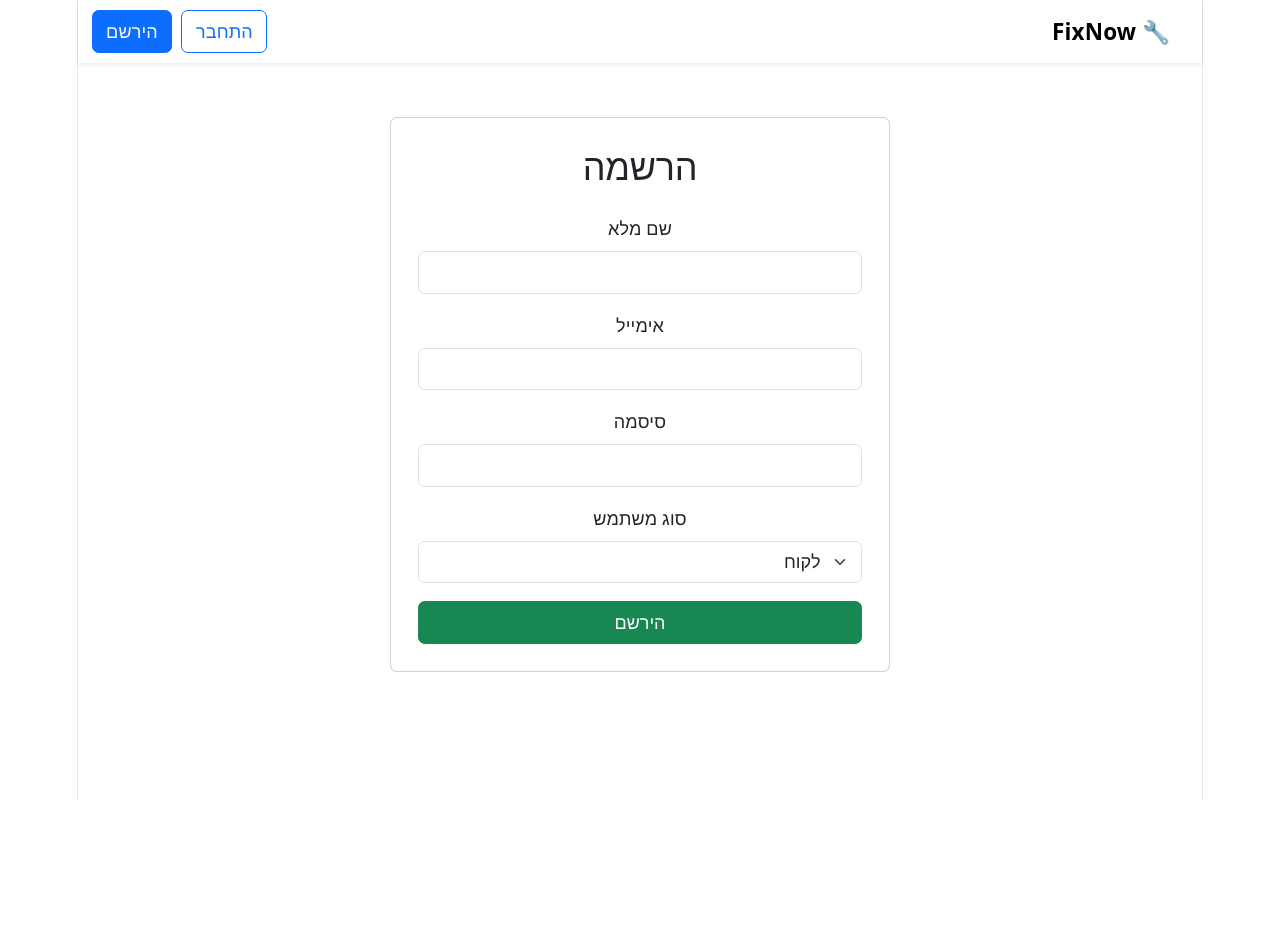
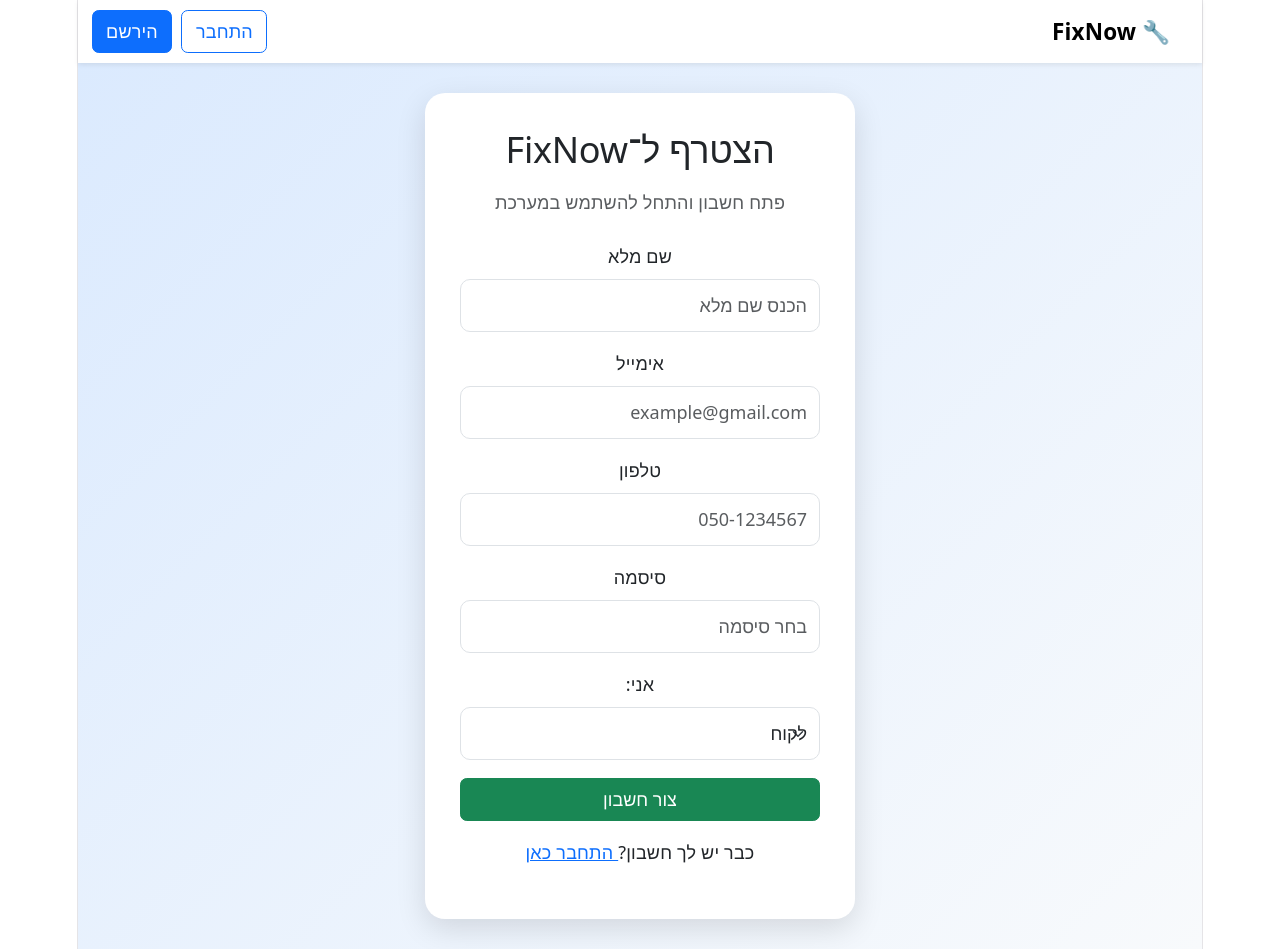
Before and after one commit to Yakir-vahav/FixNow, a React app in the folder frontend/: page /register in a window 1280 px wide. Before the commit the page ends 800 px from the top, so only its background shows below. Built offline with nearby package versions, Linux system fonts and the light colour scheme; the HTML template or start-up script is replaced by a standard one.

Commit message:
Add dynamic worker fields to register page

```diff
--- a/frontend/src/App.css
+++ b/frontend/src/App.css
@@ -18,3 +18,27 @@
   font-size: 45px;
   margin-bottom: 15px;
 }
+
+.auth-page {
+  min-height: calc(100vh - 70px);
+  display: flex;
+  justify-content: center;
+  align-items: center;
+  background: linear-gradient(135deg, #dbeafe, #f8fafc);
+  padding: 30px;
+}
+
+.auth-card {
+  width: 100%;
+  max-width: 430px;
+  background: white;
+  padding: 35px;
+  border-radius: 20px;
+  box-shadow: 0 10px 30px rgba(0, 0, 0, 0.12);
+}
+
+.auth-card input,
+.auth-card select {
+  border-radius: 10px;
+  padding: 12px;
+}
--- a/frontend/src/pages/Login.jsx
+++ b/frontend/src/pages/Login.jsx
@@ -1,22 +1,41 @@
+import { Link } from "react-router-dom";
+
 function Login() {
   return (
-    <div className="container mt-5" dir="rtl">
-      <div className="card p-4 mx-auto" style={{ maxWidth: "400px" }}>
-        <h2 className="text-center mb-4">התחברות</h2>
+    <div className="auth-page" dir="rtl">
+      <div className="auth-card">
+        <h2 className="text-center mb-3">ברוך הבא ל־FixNow</h2>
+        <p className="text-center text-muted mb-4">
+          התחבר כדי לנהל קריאות שירות
+        </p>
 
         <div className="mb-3">
           <label className="form-label">אימייל</label>
-          <input type="email" className="form-control" />
+          <input type="email" className="form-control" placeholder="example@gmail.com" />
         </div>
 
         <div className="mb-3">
           <label className="form-label">סיסמה</label>
-          <input type="password" className="form-control" />
+          <input type="password" className="form-control" placeholder="הכנס סיסמה" />
         </div>
 
-        <button className="btn btn-primary w-100">
+        <div className="d-flex justify-content-between mb-3">
+          <label>
+            <input type="checkbox" className="ms-1" />
+            זכור אותי
+          </label>
+
+          <a href="#" className="text-decoration-none">שכחת סיסמה?</a>
+        </div>
+
+        <button className="btn btn-primary w-100 mb-3">
           התחבר
         </button>
+
+        <p className="text-center">
+          אין לך חשבון?{" "}
+          <Link to="/register">הירשם כאן</Link>
+        </p>
       </div>
     </div>
   );
--- a/frontend/src/pages/Register.jsx
+++ b/frontend/src/pages/Register.jsx
@@ -1,35 +1,83 @@
+import { useState } from "react";
+import { Link } from "react-router-dom";
+
 function Register() {
+  const [role, setRole] = useState("לקוח");
+
   return (
-    <div className="container mt-5" dir="rtl">
-      <div className="card p-4 mx-auto" style={{ maxWidth: "500px" }}>
-        <h2 className="text-center mb-4">הרשמה</h2>
+    <div className="auth-page" dir="rtl">
+      <div className="auth-card">
+        <h2 className="text-center mb-3">הצטרף ל־FixNow</h2>
+
+        <p className="text-center text-muted mb-4">
+          פתח חשבון והתחל להשתמש במערכת
+        </p>
 
         <div className="mb-3">
           <label className="form-label">שם מלא</label>
-          <input type="text" className="form-control" />
+          <input type="text" className="form-control" placeholder="הכנס שם מלא" />
         </div>
 
         <div className="mb-3">
           <label className="form-label">אימייל</label>
-          <input type="email" className="form-control" />
+          <input type="email" className="form-control" placeholder="example@gmail.com" />
+        </div>
+
+        <div className="mb-3">
+          <label className="form-label">טלפון</label>
+          <input type="text" className="form-control" placeholder="050-1234567" />
         </div>
 
         <div className="mb-3">
           <label className="form-label">סיסמה</label>
-          <input type="password" className="form-control" />
+          <input type="password" className="form-control" placeholder="בחר סיסמה" />
         </div>
 
         <div className="mb-3">
-          <label className="form-label">סוג משתמש</label>
-          <select className="form-select">
+          <label className="form-label">אני:</label>
+          <select
+            className="form-select"
+            value={role}
+            onChange={(e) => setRole(e.target.value)}
+          >
             <option>לקוח</option>
             <option>בעל מקצוע</option>
           </select>
         </div>
 
-        <button className="btn btn-success w-100">
-          הירשם
+        {role === "בעל מקצוע" && (
+          <div className="worker-fields">
+            <div className="mb-3">
+              <label className="form-label">תחום מקצוע</label>
+              <select className="form-select">
+                <option>חשמלאי</option>
+                <option>אינסטלטור</option>
+                <option>מנעולן</option>
+                <option>טכנאי מזגנים</option>
+                <option>צבעי</option>
+              </select>
+            </div>
+
+            <div className="mb-3">
+              <label className="form-label">עיר פעילות</label>
+              <input type="text" className="form-control" placeholder="לדוגמה: חולון" />
+            </div>
+
+            <div className="mb-3">
+              <label className="form-label">שנות ניסיון</label>
+              <input type="number" className="form-control" placeholder="לדוגמה: 3" />
+            </div>
+          </div>
+        )}
+
+        <button className="btn btn-success w-100 mb-3">
+          צור חשבון
         </button>
+
+        <p className="text-center">
+          כבר יש לך חשבון?
+          <Link to="/login"> התחבר כאן</Link>
+        </p>
       </div>
     </div>
   );
```
